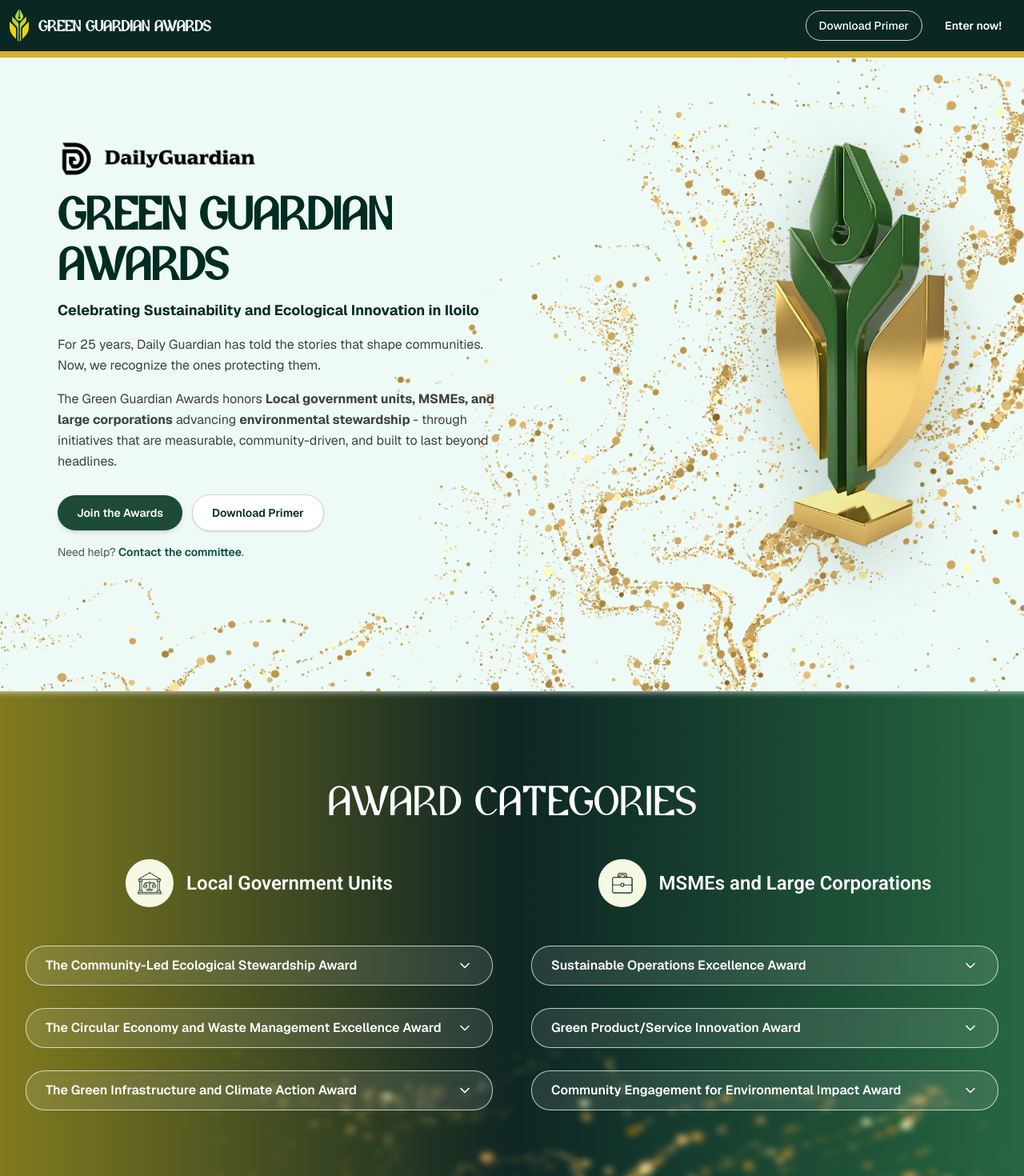
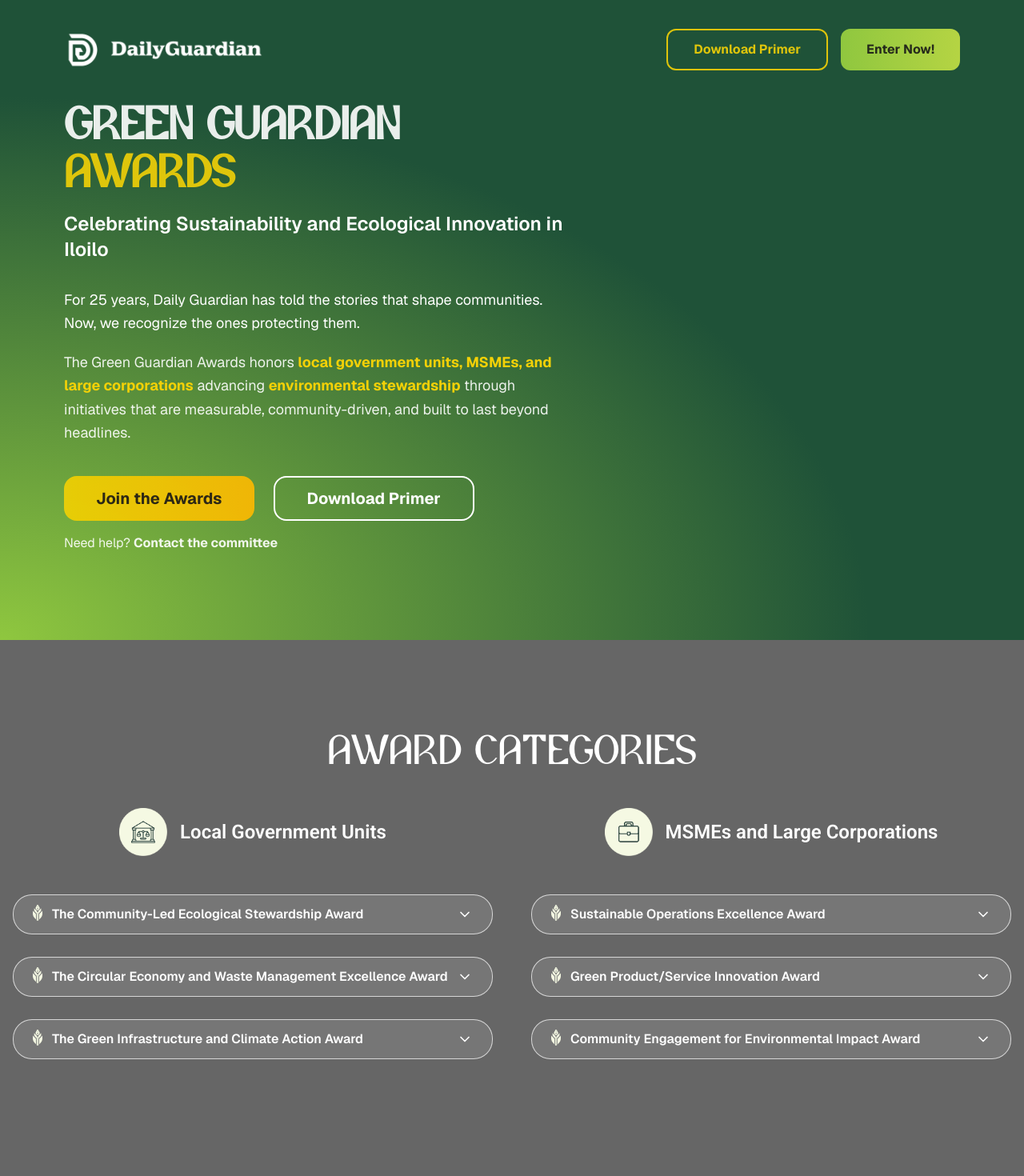
Before and after one commit to warpinnovations/green-guardian-awards, a Next.js app: page / in a window 1280 px wide. Shown: the top 1470 px of the page at 80% size. Built offline with nearby package versions, Linux system fonts and the light colour scheme.

Commit message:
feat: enhance landing page sections

```diff
--- a/app/components/CollapsibleText.tsx
+++ b/app/components/CollapsibleText.tsx
@@ -17,7 +17,7 @@
 
    return (
       <div
-         className={`cursor-pointer ${open ? "border-white/2 bg-white/10 cursor-pointer border-t border-b" : "border-t-[0.5px] border-b-[0.5px] border-white/2 bg-white/2"} ${className}`}
+         className={`cursor-pointer ${open ? "border-white/2 bg-white/20 cursor-pointer border-t border-b" : "border-t-[0.5px] border-b-[0.5px] border-white/2 bg-white/7"} ${className}`}
       >
          <button
             type="button"
--- a/app/components/cards/NominationCard.tsx
+++ b/app/components/cards/NominationCard.tsx
@@ -12,7 +12,7 @@
 export function NominationCard(props: NominationCardProps) {
    return (
       <div
-         className={`flex-1 h-full bg-white/5 rounded-2xl shadow-xs transition hover:bg-yellow-100/10 ${props.className}`}
+         className={`flex-1 h-full bg-white/10 rounded-2xl shadow-xs transition hover:bg-yellow-100/10 ${props.className}`}
       >
          <div className="lg:py-8 lg:px-8 p-4.5 flex flex-col h-full">
             <div className="flex justify-between items-center gap-6">
--- a/app/components/sections/Categories.tsx
+++ b/app/components/sections/Categories.tsx
@@ -2,7 +2,6 @@
 
 import { useState } from "react";
 import Image from "next/image";
-import Background from "../../../public/YellowGreenBG.png";
 import LGUAsset from "../../../public/lgu.png";
 import MSMEAsset from "../../../public/msme.png";
 import { ChevronDown, ChevronUp } from "lucide-react";
@@ -38,18 +37,14 @@
   };
 
   return (
-    <section id="top" className="flex relative min-h-screen overflow-hidden pt-16">
+     <section
+        id="top"
+        className="flex relative min-h-screen overflow-hidden pt-16"
+     >
         <div className="absolute inset-0 z-0">
-        <Image
-          src={Background}
-          alt=""
-          fill
-          priority
-         className="object-cover blur-xs scale-x-125"
-        />
-      <div className="absolute inset-0 bg-black/3"/>
+           <div className="absolute inset-0 bg-black/60" />
         </div>
-      <div className="relative z-10 mx-auto lg:max-w-7xl lg:px-8 px-4 lg:py-10 py-5">
+        <div className="relative z-10 mx-auto lg:max-w-7xl px-4 lg:py-10 py-10">
            <h1 className="font-alviona lg:text-[55px] text-3xl text-white text-center tracking-wide">
               AWARD CATEGORIES
            </h1>
@@ -70,12 +65,27 @@
                  </div>
                  <div className="flex flex-col gap-3 my-8">
                     {lguCategories.map((category) => (
-                <div key={`left-${category.id}`} className="lg:space-y-4 space-y-2">
+                       <div
+                          key={`left-${category.id}`}
+                          className="lg:space-y-4 space-y-2"
+                       >
                           <button
-                    onClick={() => toggleDropdown(`left-${category.id}`)}
+                             onClick={() =>
+                                toggleDropdown(`left-${category.id}`)
+                             }
                              className="cursor-pointer w-full lg:rounded-3xl border rounded-2xl border-white/70 px-6 py-3 text-left text-base text-white bg-white/10 hover:bg-white/20 transition flex items-center justify-between gap-2"
                           >
-                    <span className="font-semibold lg:text-base text-md">{category.title}</span>
+                             <span className="flex flex-row gap-3 font-semibold lg:text-base text-md">
+                                <span>
+                                   <Image
+                                      alt="green-guardian-logo"
+                                      src={"/logos/asset-white.png"}
+                                      width={12}
+                                      height={20}
+                                   />
+                                </span>
+                                {category.title}
+                             </span>
                              {openDropdowns[`left-${category.id}`] ? (
                                 <ChevronUp className="w-5 h-5 shrink-0" />
                              ) : (
@@ -84,21 +94,29 @@
                           </button>
 
                           <div
-                    className={`overflow-hidden transition-all duration-300 ease-in-out ${openDropdowns[`left-${category.id}`]
-                        ? 'lg:max-h-96 opacity-100'
-                        : 'max-h-0 opacity-0'
+                             className={`overflow-hidden transition-all duration-300 ease-in-out ${
+                                openDropdowns[`left-${category.id}`]
+                                   ? "lg:max-h-96 opacity-100"
+                                   : "max-h-0 opacity-0"
                              }`}
                           >
-                    <div className="bg-black/40 backdrop-blur-sm rounded-2xl p-6 shadow-lg">
+                             <div className="bg-white/20 backdrop-blur-sm rounded-2xl p-6 shadow-lg">
                                 <p className="text-white leading-relaxed lg:text-md text-sm">
-                        {category.description.split(" e.g. ").map((part, i) => (
+                                   {category.description
+                                      .split(" e.g. ")
+                                      .map((part, i) => (
                                          <span key={i}>
-                            {i === 1 && <><br /><br /><strong>e.g.</strong> </>}
+                                            {i === 1 && (
+                                               <>
+                                                  <br />
+                                                  <br />
+                                                  <strong>e.g.</strong>{" "}
+                                               </>
+                                            )}
                                             {part}
                                          </span>
                                       ))}
                                 </p>
-
                              </div>
                           </div>
                        </div>
@@ -122,12 +140,27 @@
                  </div>
                  <div className="flex flex-col gap-3 my-8">
                     {msmeCategories.map((category) => (
-                <div key={`right-${category.id}`} className="lg:space-y-4 space-y-2">
+                       <div
+                          key={`right-${category.id}`}
+                          className="lg:space-y-4 space-y-2"
+                       >
                           <button
-                    onClick={() => toggleDropdown(`right-${category.id}`)}
+                             onClick={() =>
+                                toggleDropdown(`right-${category.id}`)
+                             }
                              className="cursor-pointer w-full lg:rounded-3xl border rounded-2xl border-white/70 px-6 py-3 text-left text-base text-white bg-white/10 hover:bg-white/20 transition flex items-center justify-between gap-2"
                           >
-                    <span className="font-semibold lg:text-base text-md">{category.title}</span>
+                             <span className="flex flex-row gap-3 font-semibold lg:text-base text-md">
+                                <span>
+                                   <Image
+                                      alt="green-guardian-logo"
+                                      src={"/logos/asset-white.png"}
+                                      width={12}
+                                      height={20}
+                                   />
+                                </span>
+                                {category.title}
+                             </span>
                              {openDropdowns[`right-${category.id}`] ? (
                                 <ChevronUp className="w-5 h-5 shrink-0" />
                              ) : (
@@ -136,21 +169,29 @@
                           </button>
 
                           <div
-                    className={`overflow-hidden transition-all duration-300 ease-in-out ${openDropdowns[`right-${category.id}`]
-                        ? 'lg:max-h-96 opacity-100'
-                        : 'max-h-0 opacity-0'
+                             className={`overflow-hidden transition-all duration-300 ease-in-out ${
+                                openDropdowns[`right-${category.id}`]
+                                   ? "lg:max-h-96 opacity-100"
+                                   : "max-h-0 opacity-0"
                              }`}
                           >
-                    <div className="bg-black/40 backdrop-blur-sm rounded-2xl p-6 shadow-lg">
-                      <p className="text-white leading-relaxed text-md">
-                        {category.description.split(" e.g. ").map((part, i) => (
+                             <div className="bg-white/30 backdrop-blur-sm rounded-2xl p-6 shadow-lg">
+                                <p className="text-white leading-relaxed lg:text-md text-sm">
+                                   {category.description
+                                      .split(" e.g. ")
+                                      .map((part, i) => (
                                          <span key={i}>
-                            {i === 1 && <><br /><br /><strong>e.g.</strong> </>}
+                                            {i === 1 && (
+                                               <>
+                                                  <br />
+                                                  <br />
+                                                  <strong>e.g.</strong>{" "}
+                                               </>
+                                            )}
                                             {part}
                                          </span>
                                       ))}
                                 </p>
-
                              </div>
                           </div>
                        </div>
--- a/app/components/sections/FooterSection.tsx
+++ b/app/components/sections/FooterSection.tsx
@@ -2,7 +2,7 @@
 
 export default function FooterSection() {
   return (
-     <footer className="bg-[#010a01] text-white py-6">
+     <footer className="bg-[#010a01] text-white py-6 absolute bottom-0 w-full">
         <div className="mx-auto max-w-7xl px-4 text-center space-y-3">
            {/* Legal */}
            <p className="text-sm text-white/70">
--- a/app/components/sections/HeroSection.tsx
+++ b/app/components/sections/HeroSection.tsx
@@ -1,9 +1,8 @@
 "use client";
 
 import Image from "next/image";
-import Logo from "../../../public/logos/Trophy.png";
-import Background from "../../../public/HeroSectionBg.png";
 import DGLogo from "../../../public/logos/dg-logo-black.png";
+
 export default function HeroSection() {
      const scrollToId = (id: string) => {
        const el = document.getElementById(id);
@@ -12,101 +11,228 @@
      };
 
    return (
-    <section id="top" className="relative overflow-hidden min-h-screen">
-      {/* Background */}
-      <div className="absolute inset-0 z-0">
-        <Image src={Background} alt="Hero Section Background" fill priority className="object-cover" />
-      </div>
-
-      <div className="relative z-10 mx-auto max-w-6xl px-4 md:px-2 md:pt-24 md:pb-20 py-5">
-        <div className="grid items-center lg:gap-10 gap-6 md:grid-cols-2">
-          {/* Left text */}
-          <div className="max-w-xl">
+      <div className="min-h-screen bg-slate-100 text-white relative overflow-hidden">
+         <div className="fixed inset-0 bg-gradient-radial " />
+         {/* Navigation */}
+         <nav className="relative z-50 px-6 lg:px-20 py-6">
+            <div className="max-w-400 mx-auto flex justify-between items-center">
+               <div className="flex items-center gap-4">
                   <Image
                      src={DGLogo}
                      alt="Daily Guardian"
                      width={250}
                      height={150}
-              className="mb-2 mt-2 object-contain lg:w-62.5 w-58"
+                     className="mb-2 mt-2 object-contain lg:w-62.5 w-58 invert"
                   />
-
-            <h1 className="font-alviona text-[28px] leading-[1.05] sm:text-5xl md:text-6xl font-semibold text-emerald-950">
-              Green Guardian Awards
+               </div>
+               <div className="flex gap-4">
+                  <button className="px-8 py-3 rounded-xl border-2 border-[#f3d107]/90 text-[#f3d107]/90 hover:bg-[#8FC73F]/10 transition-all duration-300 font-bold hover:-translate-y-1 hover:shadow-lg hover:shadow-[#8FC73F]/30 cursor-pointer">
+                     Download Primer
+                  </button>
+                  <button onClick={() => scrollToId("nominate")} className="text-neutral-900/90 px-8 py-3 rounded-xl bg-linear-to-r from-[#8FC73F] to-[#b5d443] hover:shadow-xl hover:shadow-[#b5d443]/50 transition-all duration-300 font-bold hover:-translate-y-1 cursor-pointer">
+                     Enter Now!
+                  </button>
+               </div>
+            </div>
+         </nav>
+         {/* Hero Section */}
+         <div className="relative z-10 max-w-400 mx-auto px-6 lg:px-20">
+            <div className="grid lg:grid-cols-[1.5fr_1fr] gap-16 items-start">
+               <div className="space-y-4">
+                  <h1 className="text-3xl lg:text-[60px] font-black leading-none mb-5 tracking-tighter animate-fade-in-up">
+                     <span className="font-alviona block bg-white/90 bg-clip-text text-transparent">
+                        GREEN GUARDIAN
+                     </span>
+                     <span className="font-alviona block bg-linear-to-r from-[#f3d107]/90 to-[#f3d107]/90 bg-clip-text text-transparent">
+                        AWARDS
+                     </span>
                   </h1>
-
-            <p className="font-awards-body font-bold text-emerald-950 lg:mt-3 mt-4 lg:text-lg text-md ">
-              Celebrating Sustainability and Ecological Innovation in Iloilo
+                  <h2
+                     className="text-2xl font-semibold text-white animate-fade-in-up"
+                     style={{ animationDelay: "0.2s" }}
+                  >
+                     Celebrating Sustainability and Ecological Innovation in
+                     Iloilo
+                  </h2>
+                  <p
+                     className="text-lg text-white leading-relaxed animate-fade-in-up mt-8 mb-5"
+                     style={{ animationDelay: "0.4s" }}
+                  >
+                     For 25 years, Daily Guardian has told the stories that
+                     shape communities. Now, we recognize the ones protecting
+                     them.
                   </p>
-
-            <p className="mt-4 lg:text-base text-md leading-relaxed text-neutral-700">
-              For 25 years, Daily Guardian has told the stories that shape communities. Now, we recognize
-              the ones protecting them.
+                  <div
+                     className="animate-fade-in-up"
+                     style={{ animationDelay: "0.8s" }}
+                  >
+                     <p className="text-lg leading-relaxed text-white/90">
+                        The Green Guardian Awards honors{" "}
+                        <span className="text-[#f3d107] font-bold">
+                           local government units, MSMEs, and large corporations
+                        </span>{" "}
+                        advancing{" "}
+                        <span className="text-[#f3d107] font-bold">
+                           environmental stewardship
+                        </span>{" "}
+                        through initiatives that are measurable,
+                        community-driven, and built to last beyond headlines.
                      </p>
-
-            <p className="mt-4 lg:text-base text-md leading-relaxed text-neutral-700">
-              The Green Guardian Awards honors <b>Local government units, MSMEs, and large corporations</b> advancing{" "}
-              <b>environmental stewardship </b>- through initiatives that are measurable, community-driven,
-              and built to last beyond headlines.
-            </p>
-
-            <div className="lg:mt-7 mt-4 flex flex-col gap-3 sm:flex-row sm:items-center">
-              <button
-                type="button"
-                onClick={() => scrollToId("nominate")}
-                className="cursor-pointer inline-flex w-full sm:w-auto items-center justify-center rounded-full bg-[#1d4b36] px-6 py-3 text-sm font-semibold text-white hover:opacity-85 transition shadow-md"
+                  </div>
+                  {/* CTA Buttons */}
+                  <div
+                     className="flex flex-col sm:flex-row gap-6 animate-fade-in-up mt-10"
+                     style={{ animationDelay: "1s" }}
                   >
+                     <button className="cursor-pointer px-10 py-3 rounded-2xl bg-linear-to-r from-[#f3d107]/90 to-amber-400/90 text-neutral-900/90 hover:shadow-xl hover:shadow-amber-400/50 transition-all duration-300 font-bold text-xl hover:-translate-y-1">
                         Join the Awards
                      </button>
-
-              <button
-                type="button"
-                onClick={() => scrollToId("primer")}
-                className="cursor-pointer inline-flex w-full sm:w-auto items-center justify-center rounded-full border border-neutral-300 bg-white px-6 py-3 text-sm font-semibold text-emerald-950 hover:bg-neutral-50 transition shadow-sm"
-              >
+                     <button className="cursor-pointer px-10 py-3 rounded-2xl border-2 border-white text-white hover:bg-[#8FC73F]/10 transition-all duration-300 font-bold text-xl hover:-translate-y-1">
                         Download Primer
                      </button>
                   </div>
-            <p className="mt-4 text-sm text-neutral-600">
+
+                  <p
+                     className="text-white/90 animate-fade-in-up"
+                     style={{ animationDelay: "1.2s" }}
+                  >
                      Need help?{" "}
                      <a
-              href="mailto:dailyguardianmarketing@gmail.com?subject=Green%20Guardian%20Awards%20Inquiry"
-              className="font-semibold text-emerald-900 hover:underline cursor-pointer"
+                        href="#"
+                        className="text-white/90 font-bold hover:underline"
                      >
                         Contact the committee
                      </a>
-              .
                   </p>
                </div>
-
-          {/* RIGHT trophy (desktop) */}
-          <div className="relative hidden md:flex items-center justify-end">
-            <div className="relative h-[65vh] max-h-155 w-[34vw] max-w-110">
-              <Image
-                src={Logo}
-                alt="Green Guardian Awards Trophy"
-                fill
-                priority
-                sizes="(min-width: 768px) 42vw, 100vw"
-                className="object-contain object-right drop-shadow-[0_18px_40px_rgba(10,39,36,0.22)]"
-              />
+               {/* Trophy */}
+               <div
+                  className="relative h-150 flex items-center justify-center animate-fade-in"
+                  style={{ animationDelay: "0.6s" }}
+               >
+                  {/* <video
+                     src="/green-guardian-logo.mp4"
+                     autoPlay
+                     loop
+                     muted
+                     playsInline
+                     className="w-96 h-96 object-contain"
+                  /> */}
                </div>
             </div>
          </div>
 
-        {/* Trophy for mobile (CENTERED + smaller) */}
-        <div className="md:hidden mt-10 flex justify-center">
-          <div className="relative w-60 sm:w-70 aspect-3/4">
-            <Image
-              src={Logo}
-              alt="Green Guardian Awards Trophy"
-              fill
-              priority
-              sizes="(max-width: 640px) 240px, 280px"
-              className="object-contain object-center drop-shadow-[0_18px_40px_rgba(10,39,36,0.22)]"
-            />
-          </div>
-        </div>
-      </div>
-    </section>
+         <style jsx>{`
+            @keyframes grid-move {
+               0% {
+                  transform: translate(0, 0);
+               }
+               100% {
+                  transform: translate(50px, 50px);
+               }
+            }
+
+            @keyframes float-trophy {
+               0%,
+               100% {
+                  transform: translateY(0);
+               }
+               50% {
+                  transform: translateY(-15px);
+               }
+            }
+
+            @keyframes float-particle {
+               0%,
+               100% {
+                  transform: translateY(0);
+                  opacity: 0;
+               }
+               50% {
+                  transform: translateY(-50px);
+                  opacity: 1;
+               }
+            }
+
+            @keyframes pulse-slow {
+               0%,
+               100% {
+                  transform: scale(1);
+                  opacity: 0.5;
+               }
+               50% {
+                  transform: scale(1.2);
+                  opacity: 0.8;
+               }
+            }
+
+            @keyframes fade-in-up {
+               from {
+                  opacity: 0;
+                  transform: translateY(40px);
+               }
+               to {
+                  opacity: 1;
+                  transform: translateY(0);
+               }
+            }
+
+            @keyframes fade-in-down {
+               from {
+                  opacity: 0;
+                  transform: translateY(-20px);
+               }
+               to {
+                  opacity: 1;
+                  transform: translateY(0);
+               }
+            }
+
+            @keyframes fade-in {
+               from {
+                  opacity: 0;
+               }
+               to {
+                  opacity: 1;
+               }
+            }
+
+            .animate-grid-move {
+               animation: grid-move 20s linear infinite;
+            }
+
+            .animate-float-trophy {
+               animation: float-trophy 4s ease-in-out infinite;
+            }
+
+            .animate-float-particle {
+               animation: float-particle 8s ease-in-out infinite;
+            }
+
+            .animate-pulse-slow {
+               animation: pulse-slow 3s ease-in-out infinite;
+            }
+
+            .animate-fade-in-up {
+               animation: fade-in-up 0.8s ease-out backwards;
+            }
+
+            .animate-fade-in-down {
+               animation: fade-in-down 0.6s ease-out;
+            }
+
+            .animate-fade-in {
+               animation: fade-in 1s ease-out backwards;
+            }
+
+            .bg-gradient-radial {
+               background: radial-gradient(
+                  ellipse at bottom left,
+                  #8fc73f 0%,
+                  #1f5238 60%
                );
             }
+         `}</style>
+      </div>
+   );
+}
--- a/app/page.tsx
+++ b/app/page.tsx
@@ -1,4 +1,3 @@
-import Header from "./components/Header";
 import CategoriesSection from "./components/sections/Categories";
 import FooterSection from "./components/sections/FooterSection";
 import HeroSection from "./components/sections/HeroSection";
@@ -6,13 +5,12 @@
 
 export default function Home() {
   return (
-    <main className="min-h-screen bg-white font-sans">
-      <Header />
-      <div className="h-16" />
+    <main className="min-h-screen relative bg-white font-sans">
+      {/* <Header /> */}
       <HeroSection />
       <CategoriesSection/>
       <NominationSection />
-      <FooterSection />
+      <FooterSection  />
     </main>
   );
 }
```
Also changed, not shown: app/components/sections/NominationSection.tsx (+2 -6 lines), 1 other file (tests, documents, lock files or other folders). Lines whose indentation alone changed are shown as unchanged.
